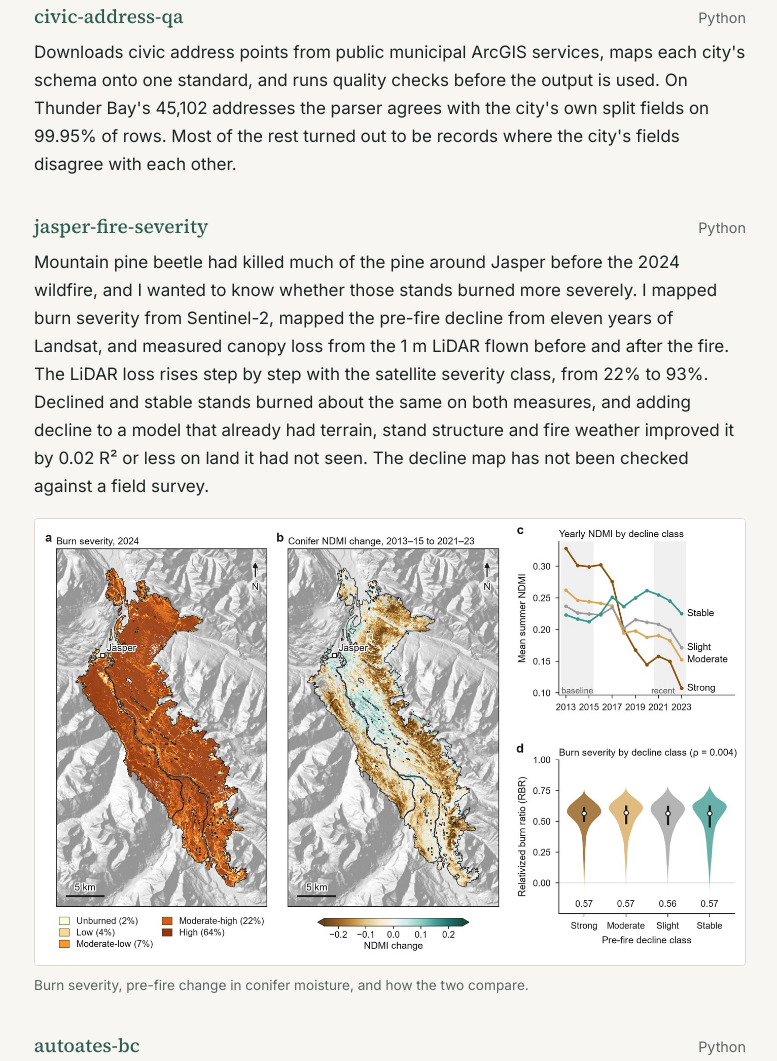
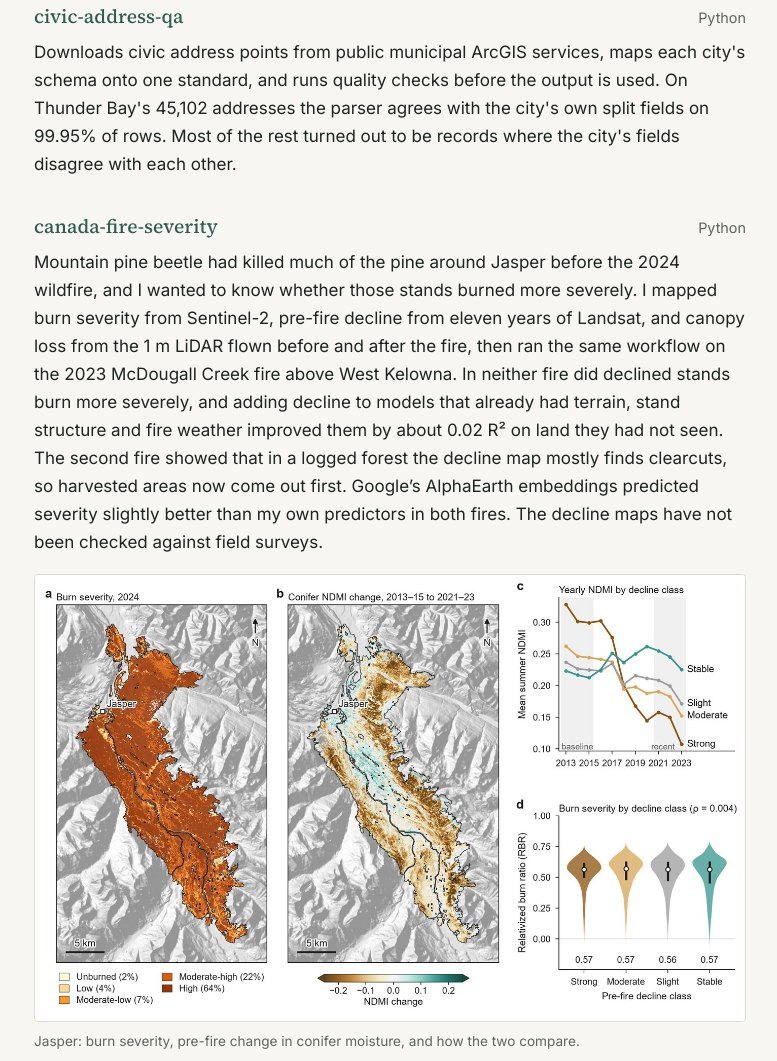
Before and after one commit to YaniceZ/YaniceZ.github.io, a plain HTML site: page index.html in a window 1280 px wide. Shown: the part 1181-2242 px from the top of the page, without its empty margins (250-1027 px from the left). Drawn offline with Linux system fonts and the light colour scheme.

Commit message:
Rename jasper-fire-severity to canada-fire-severity and add the second fire

```diff
--- a/index.html
+++ b/index.html
@@ -65,13 +65,13 @@
 
       <article class="entry">
         <div class="entry-head">
-          <h3><a href="https://github.com/YaniceZ/jasper-fire-severity">jasper-fire-severity</a></h3>
+          <h3><a href="https://github.com/YaniceZ/canada-fire-severity">canada-fire-severity</a></h3>
           <span class="when">Python</span>
         </div>
-        <p>Mountain pine beetle had killed much of the pine around Jasper before the 2024 wildfire, and I wanted to know whether those stands burned more severely. I mapped burn severity from Sentinel-2, mapped the pre-fire decline from eleven years of Landsat, and measured canopy loss from the 1 m LiDAR flown before and after the fire. The LiDAR loss rises step by step with the satellite severity class, from 22% to 93%. Declined and stable stands burned about the same on both measures, and adding decline to a model that already had terrain, stand structure and fire weather improved it by 0.02 R² or less on land it had not seen. The decline map has not been checked against a field survey.</p>
+        <p>Mountain pine beetle had killed much of the pine around Jasper before the 2024 wildfire, and I wanted to know whether those stands burned more severely. I mapped burn severity from Sentinel-2, pre-fire decline from eleven years of Landsat, and canopy loss from the 1 m LiDAR flown before and after the fire, then ran the same workflow on the 2023 McDougall Creek fire above West Kelowna. In neither fire did declined stands burn more severely, and adding decline to models that already had terrain, stand structure and fire weather improved them by about 0.02 R&sup2; on land they had not seen. The second fire showed that in a logged forest the decline map mostly finds clearcuts, so harvested areas now come out first. Google&rsquo;s AlphaEarth embeddings predicted severity slightly better than my own predictors in both fires. The decline maps have not been checked against field surveys.</p>
         <figure>
           <img src="images/jasper-fire.jpg" alt="Four panels: a burn severity map of the Jasper fire, a map of pre-fire change in forest moisture, yearly moisture for four groups of forest, and burn ratio by group" width="1400" height="880" loading="lazy">
-          <figcaption>Burn severity, pre-fire change in conifer moisture, and how the two compare.</figcaption>
+          <figcaption>Jasper: burn severity, pre-fire change in conifer moisture, and how the two compare.</figcaption>
         </figure>
       </article>
 
```
